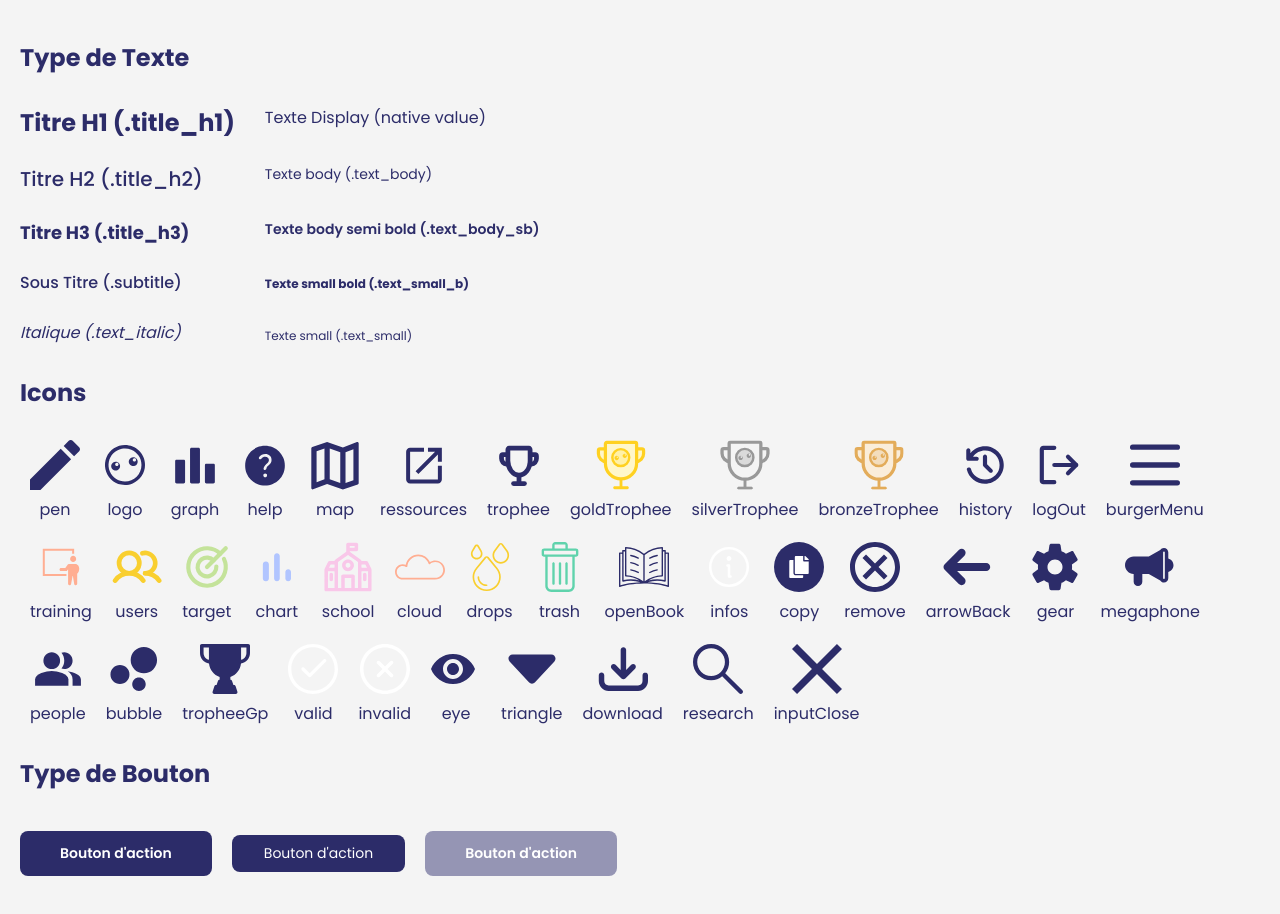
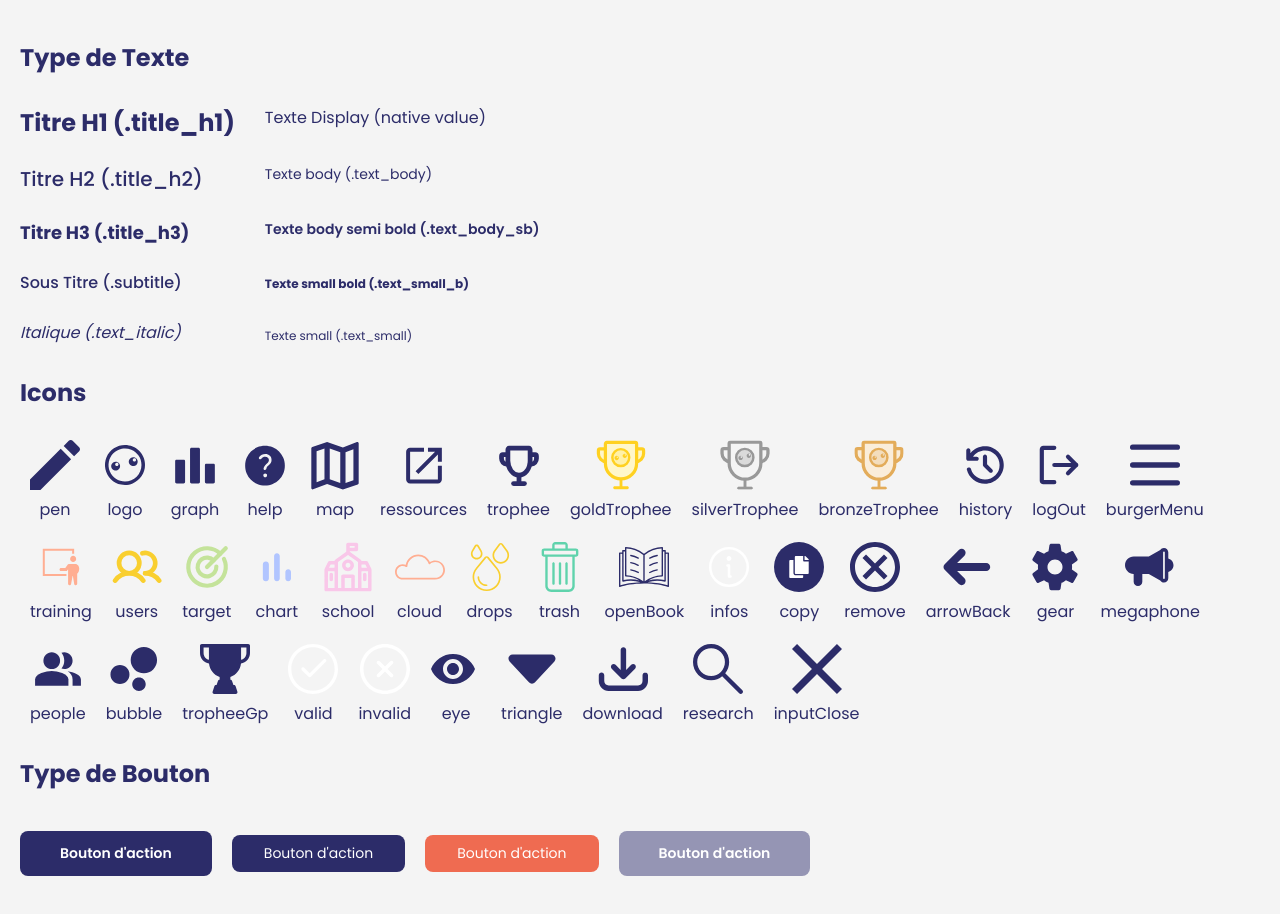
Before and after one commit to Ma-Petite-Planete/ma-petite-librairie, a React (Vite) app: page / in a window 1280 px wide. Shown: the top 914 px of the page. Built offline with nearby package versions, Linux system fonts and the light colour scheme; a web font is replaced by a local one.

Commit message:
add button design

```diff
--- a/src/App.tsx
+++ b/src/App.tsx
@@ -74,6 +74,13 @@ function App() {
         </div>
         <MppButton
           title="Bouton d'action"
+          onPress={() => {
+            console.log('Bouton cliqué!');
+          }}
+          buttonType={ButtonType.primaryMediumRed}
+        />
+        <MppButton
+          title="Bouton d'action"
           onPress={null}
           buttonType={ButtonType.primaryLarge}
         />
@@ -97,6 +104,13 @@ function App() {
         </div>
         <MppButton
           title="Bouton d'action"
+          onPress={() => {
+            console.log('Bouton cliqué!');
+          }}
+          buttonType={ButtonType.secondaryMediumRed}
+        />
+        <MppButton
+          title="Bouton d'action"
           onPress={null}
           buttonType={ButtonType.secondaryLarge}
         />
@@ -117,9 +131,9 @@ function App() {
       <InputDemo />
       <h2>Trophés</h2>
       <MppPodium
-        onClick={() => { }}
-        onHover={() => { }}
-        onHoverLeave={() => { }}
+        onClick={() => {}}
+        onHover={() => {}}
+        onHoverLeave={() => {}}
         displayFullInfos={false}
         color={ScoColors.lightYellow}
         typeOfPlayers="élève"
--- a/src/components/MppButton/ButtonType.tsx
+++ b/src/components/MppButton/ButtonType.tsx
@@ -1,6 +1,8 @@
 export enum ButtonType {
   primaryLarge,
   primaryMedium,
+  primaryMediumRed,
   secondaryLarge,
   secondaryMedium,
+  secondaryMediumRed,
 }
--- a/src/components/MppButton/MppButton.tsx
+++ b/src/components/MppButton/MppButton.tsx
@@ -52,18 +52,34 @@ const MppButton: React.FC<MppButtonProps> = ({
     ...(active && !isDisabled ? activeStyle : {}),
   };
 
+  let buttonStyle: string;
+  switch (buttonType) {
+    case ButtonType.primaryLarge:
+      buttonStyle = 'button_large text_body_sb';
+      break;
+    case ButtonType.primaryMedium:
+      buttonStyle = 'button_medium text_body';
+      break;
+    case ButtonType.primaryMediumRed:
+      buttonStyle = 'button_medium text_body primary_red_design';
+      break;
+    case ButtonType.secondaryLarge:
+      buttonStyle = 'secondary_type button_large text_body_sb';
+      break;
+    case ButtonType.secondaryMedium:
+    default:
+      buttonStyle = 'secondary_type button_medium text_body';
+      break;
+    case ButtonType.secondaryMediumRed:
+      buttonStyle =
+        'secondary_type button_medium text_body secondary_red_design';
+      break;
+  }
+
   return (
     <button
       type={type}
-      className={`mpp_button ${
-        buttonType === ButtonType.primaryLarge
-          ? 'button_large text_body_sb'
-          : buttonType === ButtonType.primaryMedium
-            ? 'button_medium text_body'
-            : buttonType === ButtonType.secondaryLarge
-              ? 'secondary_type button_large text_body_sb'
-              : 'secondary_type button_medium text_body'
-      }`}
+      className={`mpp_button ${buttonStyle}`}
       style={combinedStyle}
       onClick={!isDisabled ? onPress : undefined}
       onMouseEnter={() => !isDisabled && setHover(true)}
--- a/src/components/MppButton/mpp_button.css
+++ b/src/components/MppButton/mpp_button.css
@@ -39,3 +39,20 @@
   background-color: var(--white);
   border: 2px solid var(--disable_dark_blue);
 }
+
+.primary_red_design {
+  background-color: var(--error_red);
+}
+
+.primary_red_design:hover {
+  background-color: var(--error_red_transparent);
+}
+
+.secondary_red_design {
+  border: solid 2px var(--error_red);
+  color: var(--error_red);
+}
+
+.secondary_red_design:hover {
+  background-color: var(--error_red_transparent);
+}
```
Also changed, not shown: 3 other files (tests, documents, lock files or other folders).
